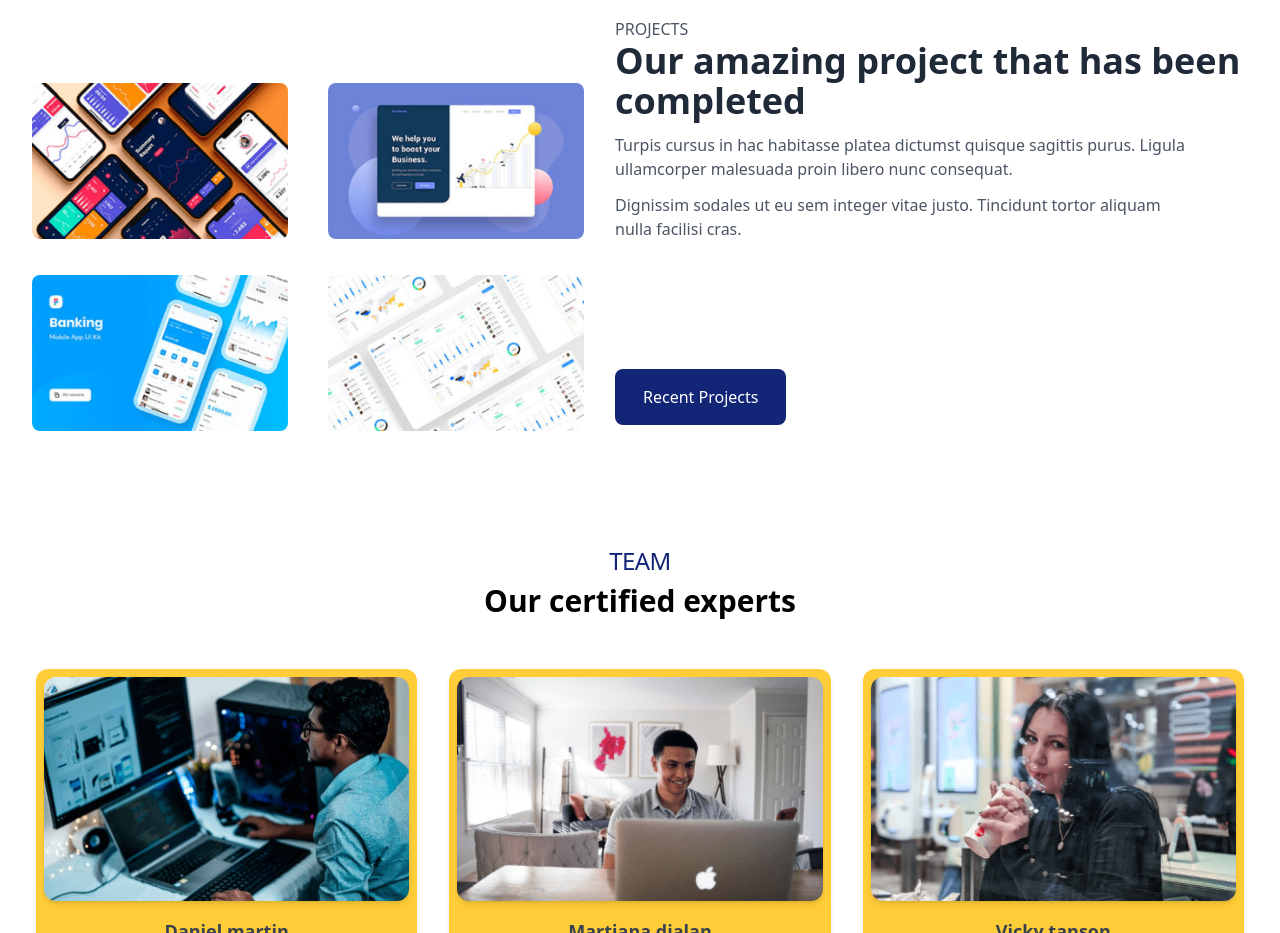
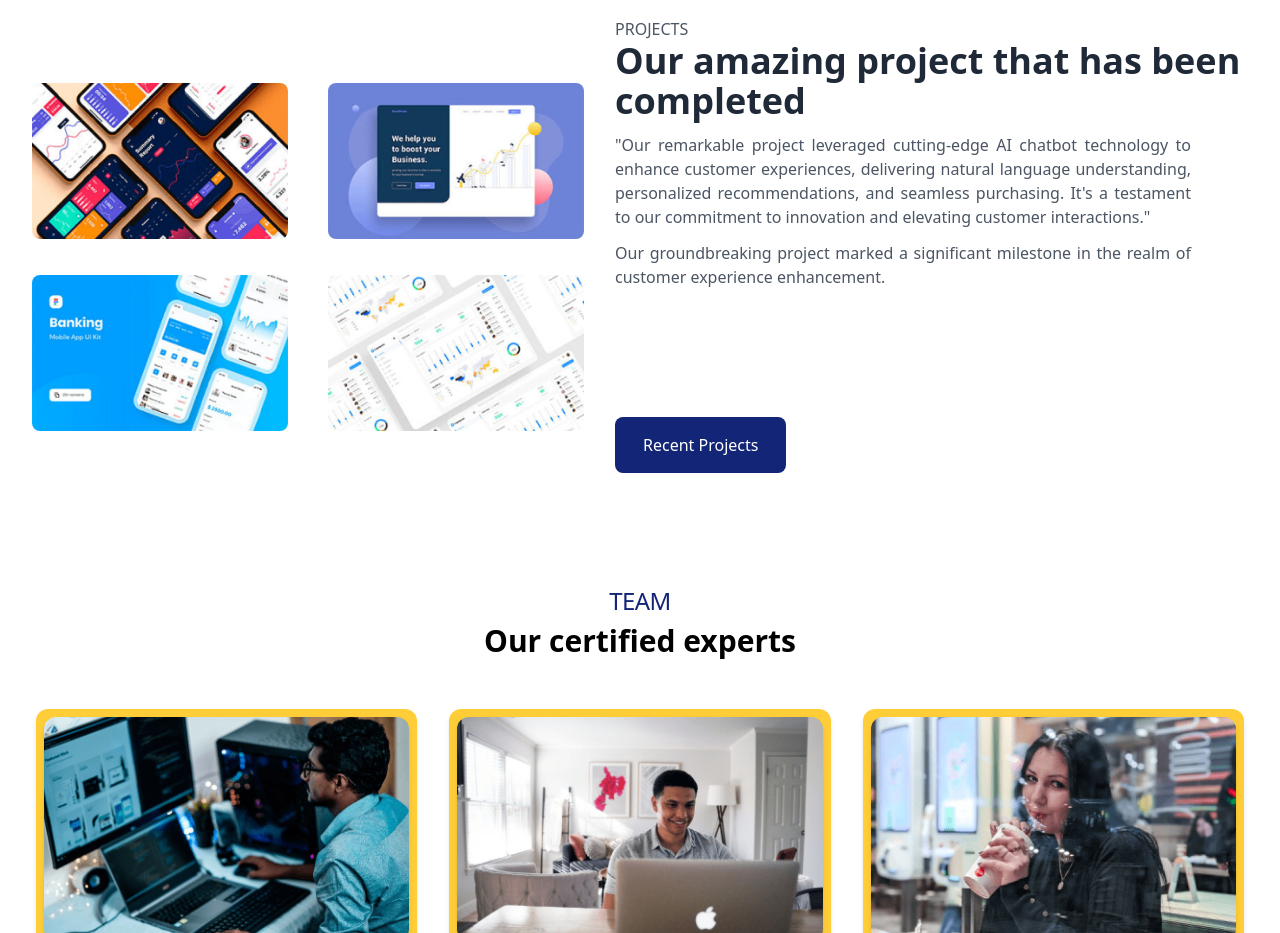
Before and after one commit to JuanPabloDiaz/landingZone, a React (Create React App) app in the folder landing-page/: page / in a window 1280 px wide. Shown: the part 3860-4793 px from the top of the page. Built offline with nearby package versions, Linux system fonts and the light colour scheme.

Commit message:
MVP2 >> TESTIMONIALS: change text

```diff
--- a/landing-page/src/components/Projects.jsx
+++ b/landing-page/src/components/Projects.jsx
@@ -62,13 +62,16 @@ export default () => {
             <h3 className="text-gray-800 text-3xl font-semibold sm:text-4xl">
               Our amazing project that has been completed
             </h3>
-            <p className="mt-3 max-w-xl">
-              Turpis cursus in hac habitasse platea dictumst quisque sagittis
-              purus. Ligula ullamcorper malesuada proin libero nunc consequat.
+            <p className="mt-3 max-w-xl text-justify">
+              "Our remarkable project leveraged cutting-edge AI chatbot
+              technology to enhance customer experiences, delivering natural
+              language understanding, personalized recommendations, and seamless
+              purchasing. It's a testament to our commitment to innovation and
+              elevating customer interactions."
             </p>{" "}
-            <p className="mt-3 max-w-xl">
-              Dignissim sodales ut eu sem integer vitae justo. Tincidunt tortor
-              aliquam nulla facilisi cras.
+            <p className="mt-3 max-w-xl text-justify">
+              Our groundbreaking project marked a significant milestone in the
+              realm of customer experience enhancement.
             </p>
           </div>
           <div>
```
